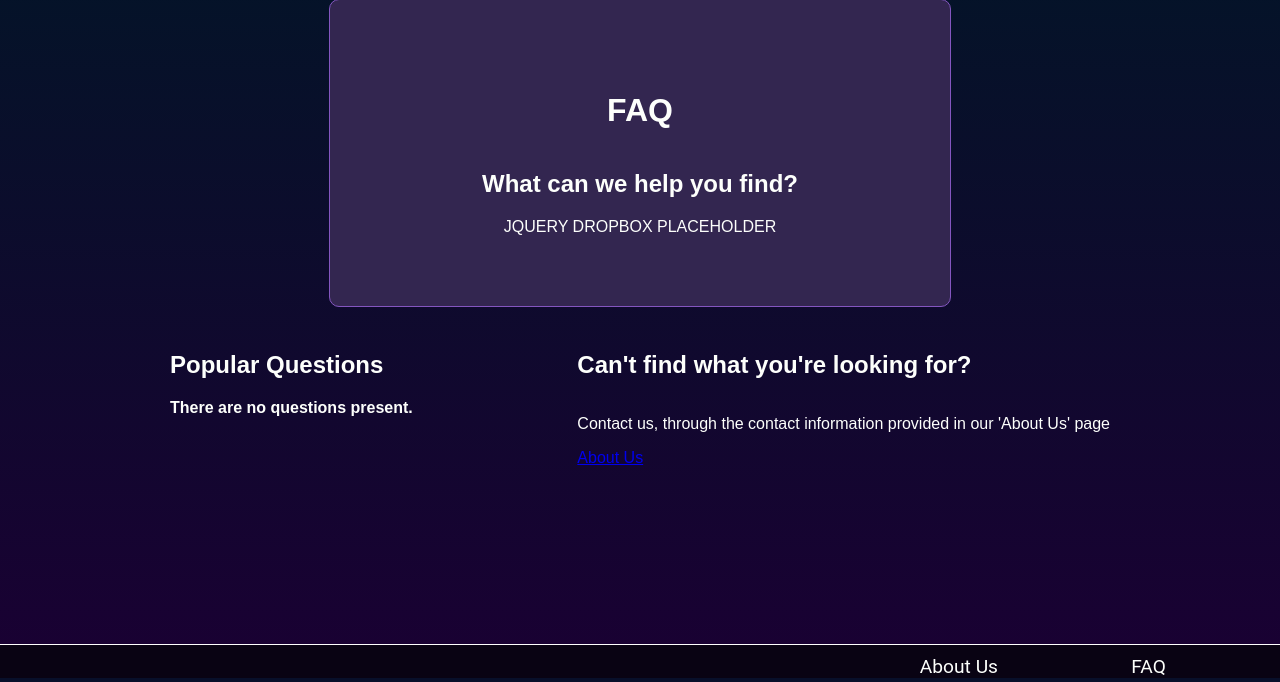
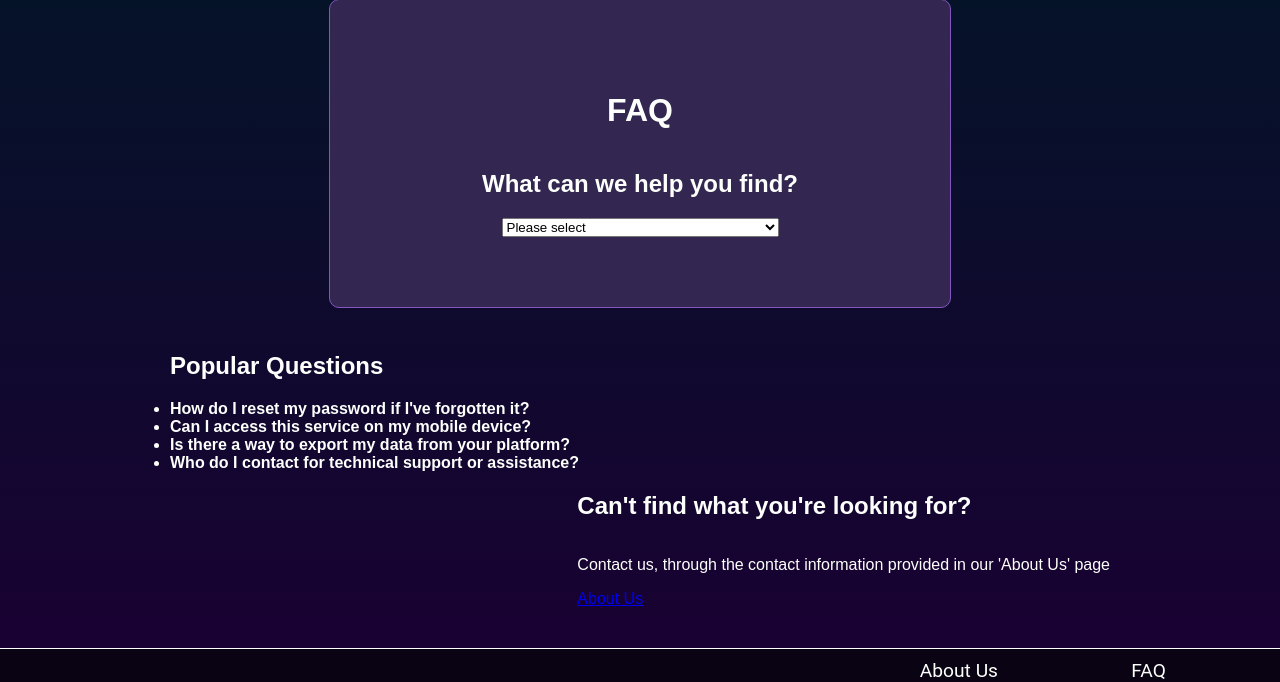
Before and after one commit to 2732382/15C, a Django app: template templates/renova/faq.html in a window 1280 px wide. Shown: the part 122-804 px from the top of the page. Run offline with Django 3.2, Linux system fonts and the light colour scheme; the template is opened without the code that fills it, so the values that code supplies are empty.

Commit message:
jQuery dropbox for faq page

```diff
--- a/templates/base.html
+++ b/templates/base.html
@@ -53,5 +53,17 @@
 	</nav>
 </footer>
 
+{% block scripts %}
+<script src="https://ajax.googleapis.com/ajax/libs/jquery/3.6.0/jquery.min.js"></script>
+<script>
+// jQuery code specific to the FAQ page
+$(document).ready(function() {
+    $('#faq-dropdown').change(function() {
+        alert("You selected: " + $(this).val());
+    });
+});
+</script>
+{% endblock %}
+
 </body>
 </html>
--- a/templates/renova/faq.html
+++ b/templates/renova/faq.html
@@ -11,9 +11,15 @@ FAQ
 
     <div>
         <h2>What can we help you find?</h2>
+        <select id="faq-dropdown" name="faq-dropdown">
+            <option value="">Please select</option>
+            <option value="Change my password">Change my password</option>
+            <option value="View my activity history">View my activity history</option>
+            <option value="What kind of activities can I log in Renova?">What kind of activities can I log in Renova?</option>
+            <option value="Delete my account">Delete My Account</option>
+        </select>
     </div>
 
-    <div>JQUERY DROPBOX PLACEHOLDER</div>
 </div>
 
 <div class="leftalign columns">
@@ -25,7 +31,14 @@ FAQ
         {% endfor %}
         </ol>
     {% else %}
-        <strong>There are no questions present.</strong>
+    <div class="faq-questions">
+        <ul>
+            <li><strong>How do I reset my password if I've forgotten it?</strong></li>
+            <li><strong>Can I access this service on my mobile device?</strong></li>
+            <li><strong>Is there a way to export my data from your platform?</strong></li>
+            <li><strong>Who do I contact for technical support or assistance?</strong></li>
+        </ul>
+    </div>
     {% endif %}
 </div>
 
```
Also changed, not shown: db.sqlite3.
